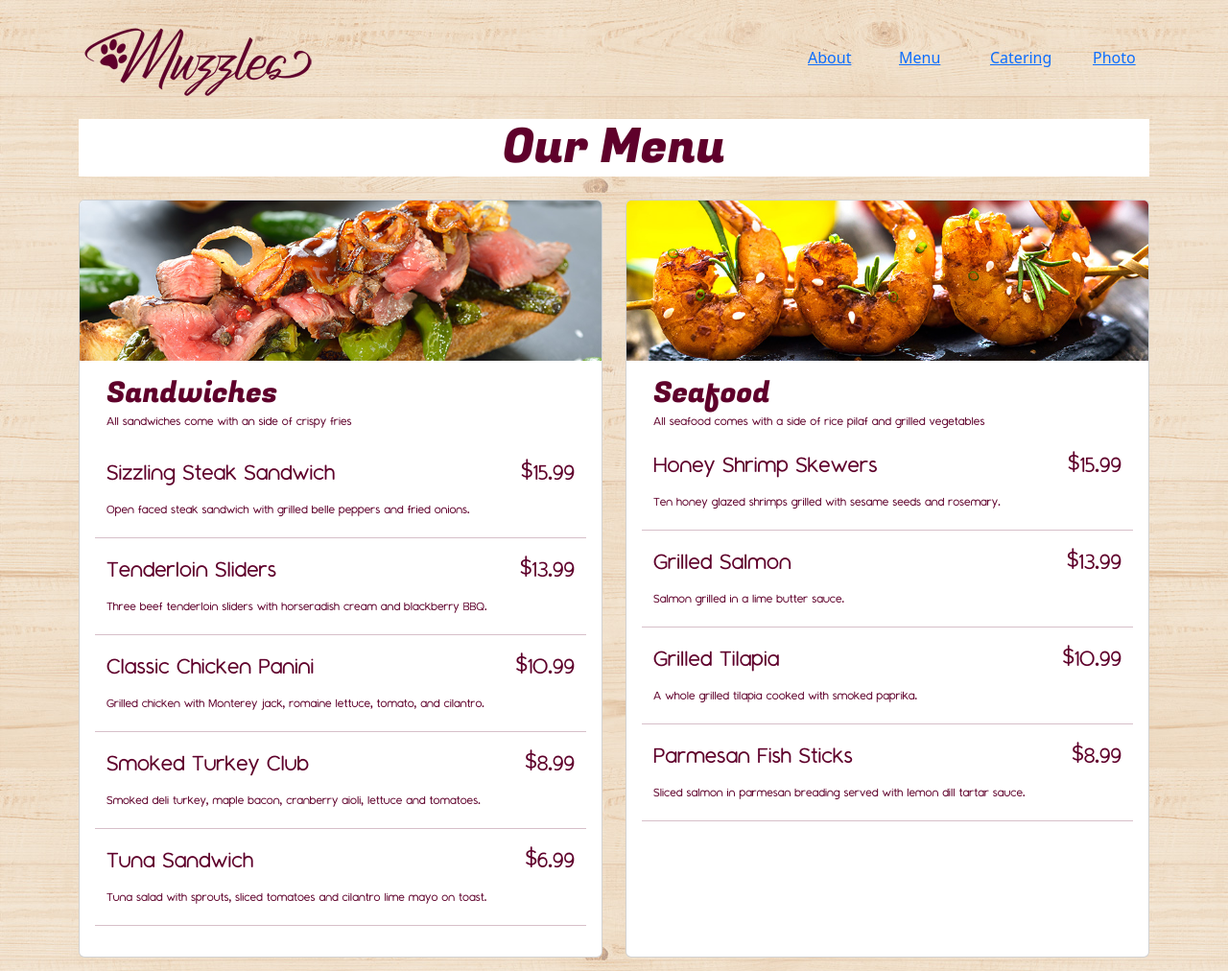
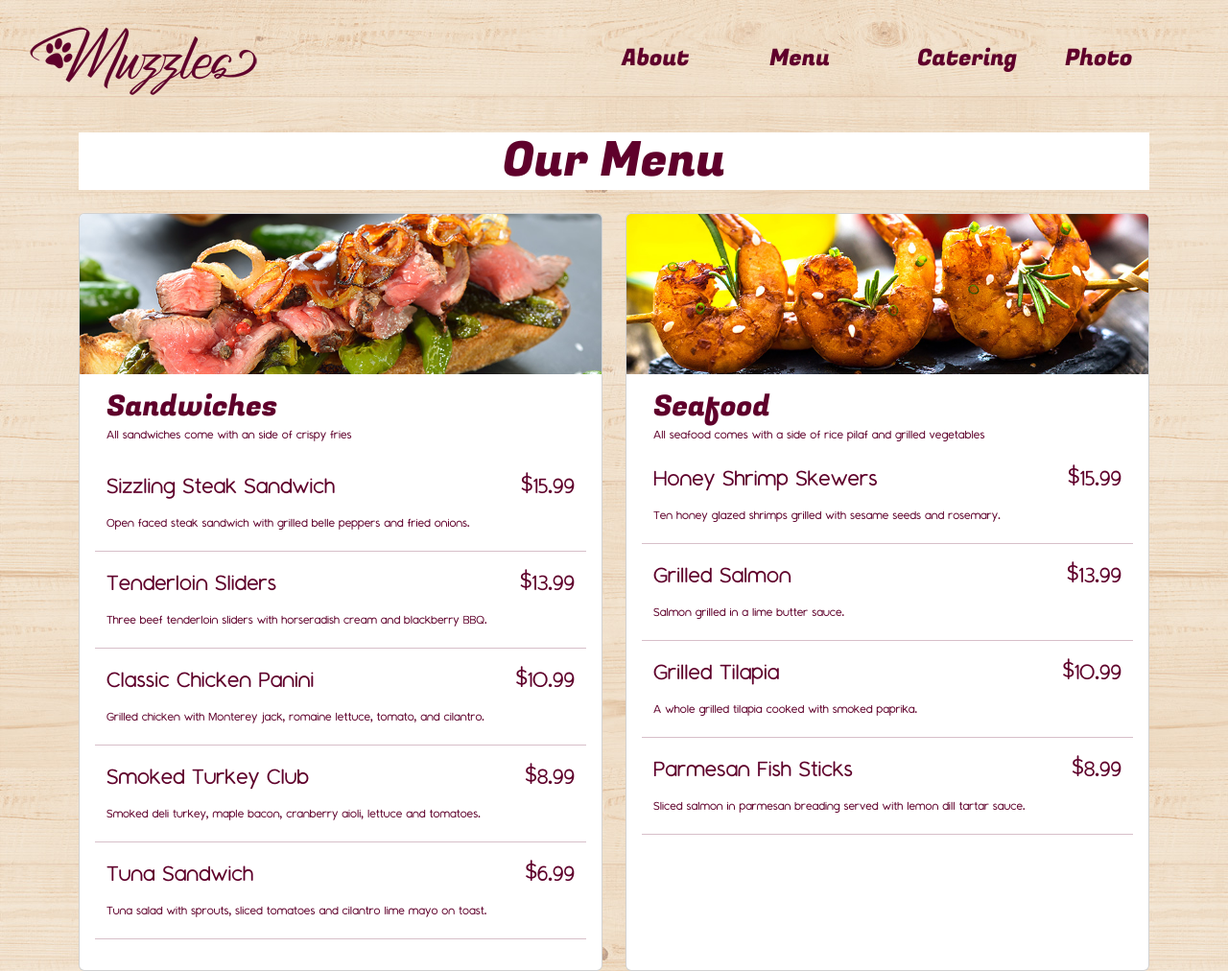
Before and after one commit to xser56/Puppy-Restaurant, a plain HTML site: page pages/menu.html in a window 1280 px wide. Shown: the top 1012 px of the page at 96% size. Drawn offline with nearby package versions, Linux system fonts and the light colour scheme.

Commit message:
Navbar Imploementation

```diff
--- a/pages/menu.html
+++ b/pages/menu.html
@@ -9,23 +9,36 @@
 
 </head>
   <body>
-      <!-- NavBar Start -->
-      <div class="container">
-        <div class="row">
-          <div class="col-8 pt-3">
-            <a class="navbar-brand" href="../index.html">
-              <img src="../assets/images/./MuzzlesLogo.png" alt="CompanyLogo" />
+      <!-- Navbar -->
+      <nav class="navbar navbar-expand-lg">
+        <div class="container-fluid">
+          <div class="col-6">
+            <a href="../index.html" role="button" class="btn">
+              <img src="../assets/images/MuzzlesLogo.png" alt="Muzzles Logo">
             </a>
           </div>
-          <div class="tabletResponse col-1 pt-5 justify-content-center"><a href=".about.html"> About </a></div>
-          <div class="col-1 pt-5"><a href="./menu.html"> Menu </a></div>
-          <div class="col-1 pt-5">
-            <a class href="./catering.html"> Catering </a>
+          <button class="navbar-toggler" type="button" data-bs-toggle="collapse" data-bs-target="#navbarSupportedContent" aria-controls="navbarSupportedContent" aria-expanded="false" aria-label="Toggle navigation">
+            <span class="navbar-toggler-icon"></span>
+          </button>
+          <div class="collapse navbar-collapse" id="navbarSupportedContent">
+            <ul class="navbar-nav container-fluid text-center">
+              <li class="nav-item col-3">
+                <a class="nav-link navbar-text text-start" href="../pages/about.html">About</a>
+              </li>
+              <li class="nav-item col-3">
+                <a class="nav-link navbar-text text-start" href="#">Menu</a>
+              </li>
+              <li class="nav-item col-3">
+                <a class="nav-link navbar-text text-start" href="../pages/catering.html">Catering</a>
+              </li>
+              <li class="nav-item col-3">
+                <a class="nav-link navbar-text text-start" href="../pages/photos.html">Photo</a>
+              </li>
+            </ul>
           </div>
-          <div class="col-1 pt-5 ps-4"><a href="./photos.html"> Photo </a></div>
         </div>
-      </div>
-      <!-- NavBar end -->
+      </nav>
+      <!--Navbar-->
 
 
     <div class="text-center container py-3">
--- a/style/styles.css
+++ b/style/styles.css
@@ -74,6 +74,13 @@ body
 
 hr{
     color: #5F002B;
+}
+
+.navbar-text
+{
+    font-family: FugazOne-Regular;
+    color: #5F002B;
+    font-size: 24px
 }
 
 .footer-text{
```
Also changed, not shown: index.html (+25 -11 lines), pages/about.html (+26 -12 lines), pages/catering.html (+29 -16 lines), pages/photos.html (+29 -16 lines).
